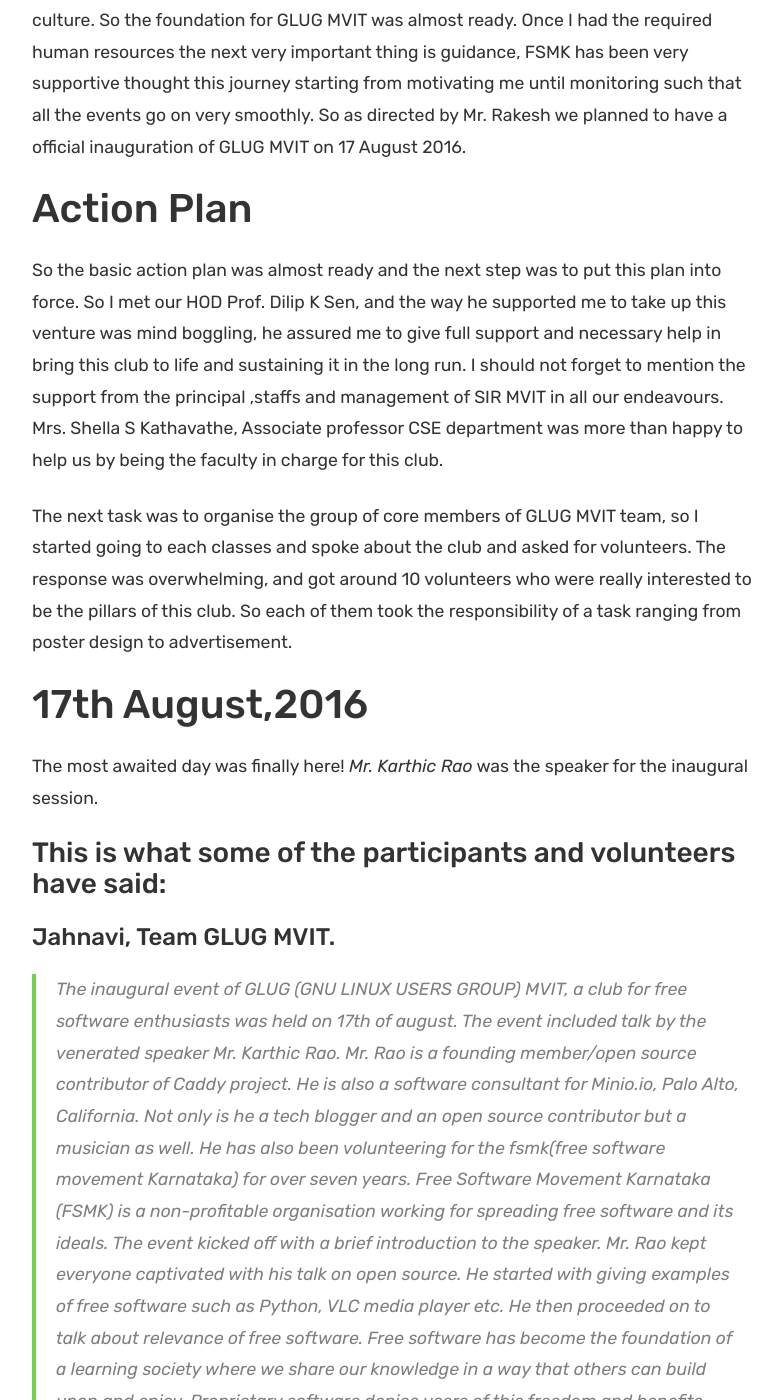
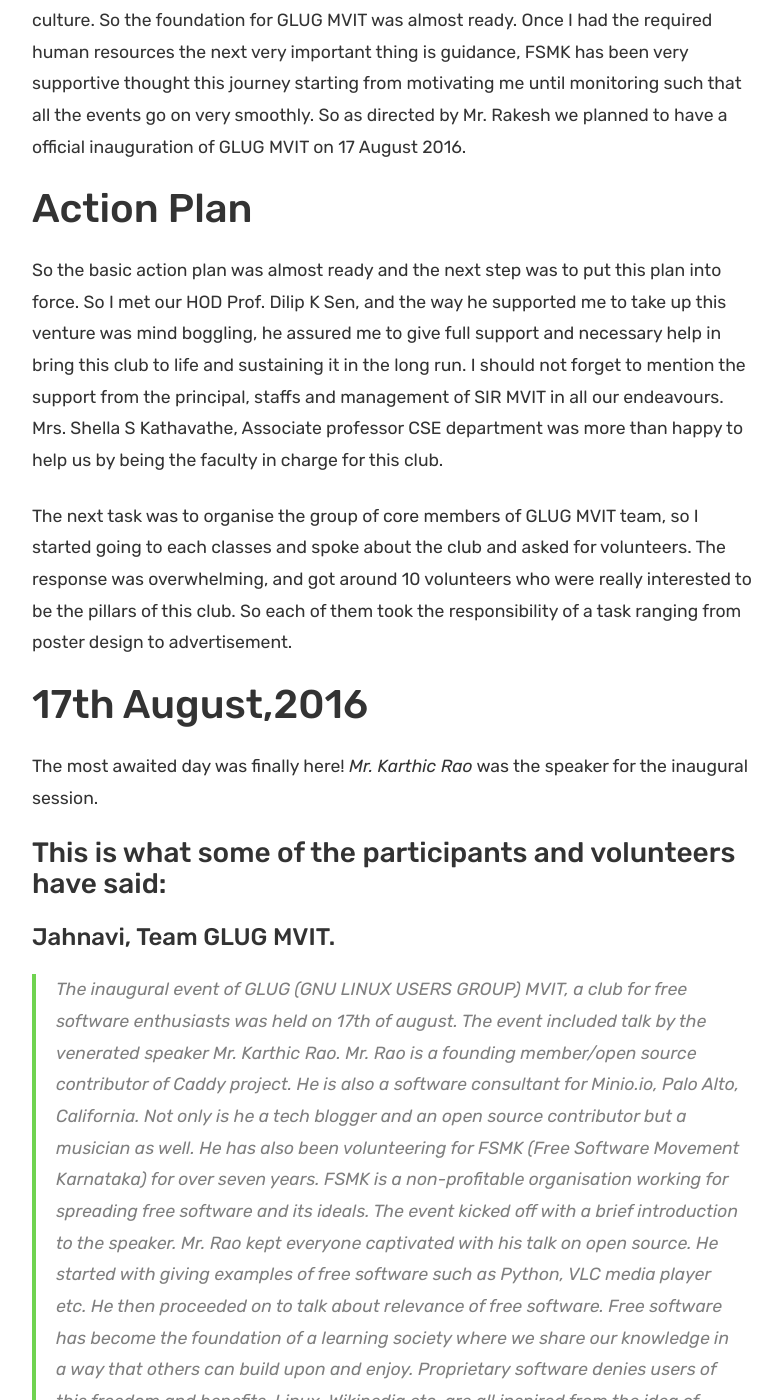
Before and after one commit to glugmvit/glugmvit.github.io, a Jekyll site: the page built from _posts/2016-08-27-beginning.md, in a window 1280 px wide and 1400 px high, scrolled down 1631 px. Shown: the whole window, without its empty margins (53-835 px from the left). Built offline with Jekyll 4.4.1, drawn with Linux system fonts in a browser that asks for light colours; comment, search, counter and statistics services are not loaded; some of the changed text lies outside the part shown.

Commit message:
Grammar fixes

```diff
--- a/_posts/2016-08-27-beginning.md
+++ b/_posts/2016-08-27-beginning.md
@@ -14,11 +14,11 @@
 # Background
 
 To start with our college had many other clubs like Developer Students Club, Mozilla Club etc., But lacked a club that would support, teach and promote free software. Even though more than 80% of the software that is being used by the tech industries today are basically free software’s like python, MongoDB, Django to name a few. During the FSMK Camp-16 Mr. Rakesh had given me the brief overview about GLUG and encouraged me to start up a GLUG in our college too.
-Once the camp was over I didn’t stop there ,the real journey began from then on, I met various people and student friends from various places and started speaking about free software. This continued in our college also, I met many juniors who were really interested in free software and wanted to be the part of this new culture. So the foundation for GLUG MVIT was almost ready. Once I had the required human resources the next very important thing is guidance, FSMK has been very supportive thought this journey starting from motivating me until monitoring such that all the events go on very smoothly. So as directed by Mr. Rakesh we planned to have a official inauguration of GLUG MVIT on 17 August 2016.
+Once the camp was over I didn’t stop there, the real journey began from then on, I met various people and student friends from various places and started speaking about free software. This continued in our college also, I met many juniors who were really interested in free software and wanted to be the part of this new culture. So the foundation for GLUG MVIT was almost ready. Once I had the required human resources the next very important thing is guidance, FSMK has been very supportive thought this journey starting from motivating me until monitoring such that all the events go on very smoothly. So as directed by Mr. Rakesh we planned to have a official inauguration of GLUG MVIT on 17 August 2016.
 
 # Action Plan
 
-So the basic action plan was almost ready and the next step was to put this plan into force. So I met our HOD Prof. Dilip K Sen, and the way he supported me to take up this venture was mind boggling, he assured me to give full support and necessary help in bring this club to life and sustaining it in the long run. I should not forget to mention the support from the principal ,staffs and management of SIR MVIT in all our endeavours. Mrs. Shella S Kathavathe, Associate professor CSE department was more than happy to help us by being the faculty in charge for this club.
+So the basic action plan was almost ready and the next step was to put this plan into force. So I met our HOD Prof. Dilip K Sen, and the way he supported me to take up this venture was mind boggling, he assured me to give full support and necessary help in bring this club to life and sustaining it in the long run. I should not forget to mention the support from the principal, staffs and management of SIR MVIT in all our endeavours. Mrs. Shella S Kathavathe, Associate professor CSE department was more than happy to help us by being the faculty in charge for this club.
 
 The next task was to organise the group of core members of GLUG MVIT team, so I started going to each classes and spoke about the club and asked for volunteers. The response was overwhelming, and got around 10 volunteers who were really interested to be the pillars of this club. So each of them took the responsibility of a task ranging from poster design to advertisement.
 
@@ -30,10 +30,10 @@
 
 #### Jahnavi, Team GLUG MVIT.
 
-> The inaugural event of GLUG (GNU LINUX USERS GROUP) MVIT, a club for free software enthusiasts was held on 17th of august. The event included talk by the venerated speaker Mr. Karthic Rao. Mr. Rao is a founding member/open source contributor of Caddy project. He is also a software consultant for Minio.io, Palo Alto, California. Not only is he a tech blogger and an open source contributor but a musician as well. He has also been volunteering for the fsmk(free software movement Karnataka) for over seven years. Free Software Movement Karnataka (FSMK) is a non-profitable organisation working for spreading free software and its ideals.
+> The inaugural event of GLUG (GNU LINUX USERS GROUP) MVIT, a club for free software enthusiasts was held on 17th of august. The event included talk by the venerated speaker Mr. Karthic Rao. Mr. Rao is a founding member/open source contributor of Caddy project. He is also a software consultant for Minio.io, Palo Alto, California. Not only is he a tech blogger and an open source contributor but a musician as well. He has also been volunteering for FSMK (Free Software Movement Karnataka) for over seven years. FSMK is a non-profitable organisation working for spreading free software and its ideals.
 The event kicked off with a brief introduction to the speaker. Mr. Rao kept everyone captivated with his talk on open source. He started with giving examples of free software such as Python, VLC media player etc. He then proceeded on to talk about relevance of free software. Free software has become the foundation of a learning society where we share our knowledge in a way that others can build upon and enjoy. Proprietary software denies users of this freedom and benefits. Linux, Wikipedia etc. are all inspired from the idea of open source. Their source codes are available to the masses to change and modify freely.
 
-> We were graced by the presence of our beloved and cherished principal Dr M.S Indira and our much loved HOD Prof Dilip K Sen of CSE department and Dr P Vijaykarthik of ISE department. Prof Dilip Sen also spoke on the advantages of open source over closed source and thanked Mr. Karthic Rao for enlightening the students with his insightful take on free software. By the end of the event everyone left with a broader perspective and better hold on open source. The event was surely one of a kind.
+> We were graced by the presence of our beloved and cherished principal Dr M.S Indira and our much loved HOD Prof. Dilip K. Sen of CSE department and Dr P Vijaykarthik of ISE department. Prof Dilip Sen also spoke on the advantages of open source over closed source and thanked Mr. Karthic Rao for enlightening the students with his insightful take on free software. By the end of the event everyone left with a broader perspective and better hold on open source. The event was surely one of a kind.
 
 ![Jam Packed Seminar Hall](/assets/images/beginning/seminar.JPG)
 
```
Also changed, not shown: other parts of _posts/2016-08-27-beginning.md (+1 -1 lines).
